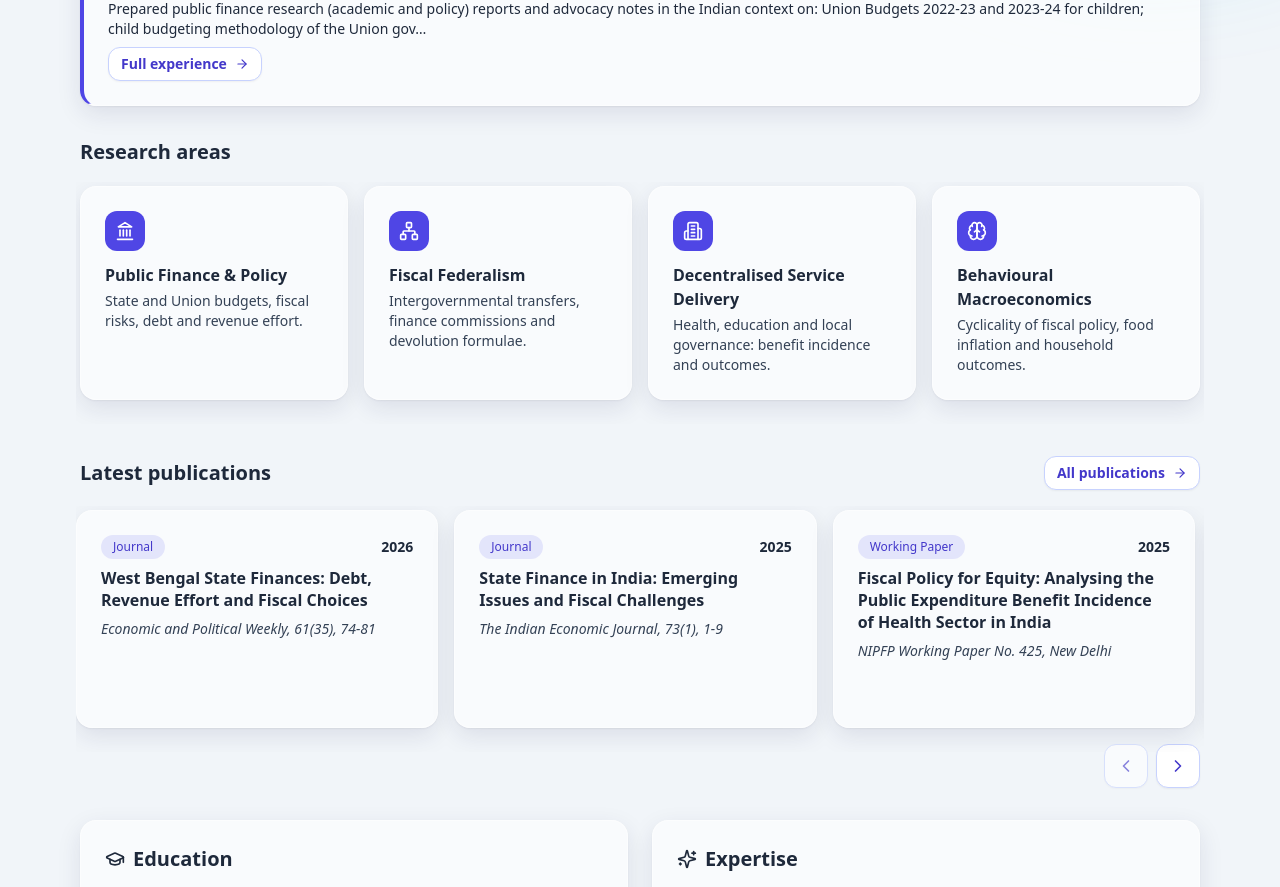
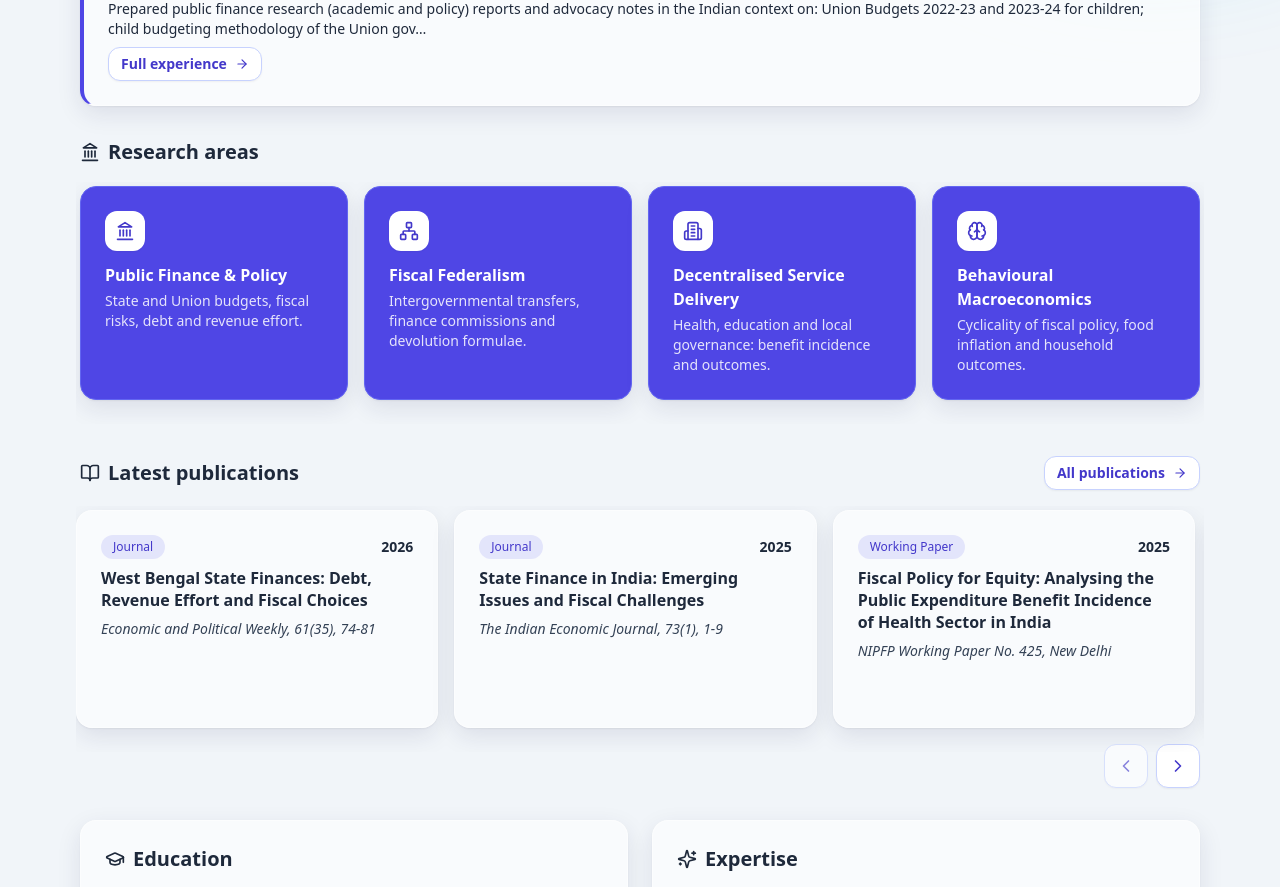
Before and after one commit to Harshmalik017/KB-Portfolio, a Next.js app: page / in a window 1280 px wide. Shown: the part 1020-1907 px from the top of the page. Built offline with nearby package versions, Linux system fonts and the light colour scheme; no server answers.

Commit message:
Style research cards and section headings
Co-authored-by: Copilot App <223556219+Copilot@users.noreply.github.com>

```diff
--- a/src/app/contact/page.tsx
+++ b/src/app/contact/page.tsx
@@ -1,4 +1,4 @@
-import { Linkedin, Mail, MapPin, Send } from "lucide-react";
+import { Linkedin, Mail, MapPin, MessageSquare, Send } from "lucide-react";
 import PageHeading from "@/components/PageHeading";
 import GlassCard from "@/components/GlassCard";
 import CopyEmail from "@/components/CopyEmail";
@@ -44,7 +44,10 @@ export default function Contact() {
         ))}
       </div>
       <GlassCard className="mt-6">
-        <h2 className="mb-4 text-xl font-semibold">Send a message</h2>
+        <h2 className="mb-4 flex items-center gap-2 text-xl font-semibold">
+          <MessageSquare size={20} aria-hidden />
+          Send a message
+        </h2>
         <ContactForm email={profile.email} />
       </GlassCard>
     </>
--- a/src/app/experience/page.tsx
+++ b/src/app/experience/page.tsx
@@ -1,4 +1,4 @@
-import { Briefcase } from "lucide-react";
+import { Briefcase, ClipboardList } from "lucide-react";
 import PageHeading from "@/components/PageHeading";
 import TimelineItem from "@/components/TimelineItem";
 import GlassCard from "@/components/GlassCard";
@@ -13,7 +13,10 @@ export default function Experience() {
           <TimelineItem key={j.role + j.period} job={j} />
         ))}
       </div>
-      <h2 className="mb-4 mt-12 text-xl font-semibold">Short-term research consultancy</h2>
+      <h2 className="mb-4 mt-12 flex items-center gap-2 text-xl font-semibold">
+        <ClipboardList size={20} aria-hidden />
+        Short-term research consultancy
+      </h2>
       <div className="grid gap-4 sm:grid-cols-2">
         {consultancies.map((c) => (
           <GlassCard key={c.org} interactive>
--- a/src/app/page.tsx
+++ b/src/app/page.tsx
@@ -2,6 +2,7 @@ import Image from "next/image";
 import {
   ArrowRight,
   Brain,
+  BookOpen,
   Building2,
   Download,
   FileX,
@@ -98,19 +99,24 @@ export default function Home() {
       )}
 
       <section aria-labelledby="areas">
-        <h2 id="areas" className="mb-4 text-xl font-semibold">
+        <h2 id="areas" className="mb-4 flex items-center gap-2 text-xl font-semibold">
+          <Landmark size={20} aria-hidden />
           Research areas
         </h2>
         <Carousel label="Research areas" itemClass="w-[80%] sm:w-[calc(50%-8px)] lg:w-[calc(25%-12px)]">
           {profile.researchAreas.map((a, i) => {
             const Icon = areaIcons[i];
             return (
-              <GlassCard key={a.title} interactive>
-                <span className="mb-3 grid h-10 w-10 place-items-center rounded-xl bg-brand-600 text-white">
+              <GlassCard
+                key={a.title}
+                interactive
+                className="!border-brand-500 !bg-brand-600 text-white"
+              >
+                <span className="mb-3 grid h-10 w-10 place-items-center rounded-xl bg-white text-brand-700 shadow-sm">
                   <Icon size={20} />
                 </span>
                 <h3 className="font-semibold">{a.title}</h3>
-                <p className="mt-1 text-sm text-slate-700 dark:text-slate-300">{a.text}</p>
+                <p className="mt-1 text-sm text-white/85">{a.text}</p>
               </GlassCard>
             );
           })}
@@ -119,7 +125,8 @@ export default function Home() {
 
       <section aria-labelledby="latest">
         <div className="mb-4 flex items-center justify-between gap-3">
-          <h2 id="latest" className="text-xl font-semibold">
+          <h2 id="latest" className="flex items-center gap-2 text-xl font-semibold">
+            <BookOpen size={20} aria-hidden />
             Latest publications
           </h2>
           <Button href="/publications" variant="secondary" size="sm">
@@ -143,7 +150,7 @@ export default function Home() {
       <div className="grid gap-6 lg:grid-cols-2">
         <GlassCard>
           <h2 className="mb-4 flex items-center gap-2 text-xl font-semibold">
-            <GraduationCap size={20} /> Education
+            <GraduationCap size={20} aria-hidden /> Education
           </h2>
           <ul className="space-y-4">
             {profile.education.map((e) => (
@@ -158,7 +165,7 @@ export default function Home() {
         </GlassCard>
         <GlassCard>
           <h2 className="mb-4 flex items-center gap-2 text-xl font-semibold">
-            <Sparkles size={20} /> Expertise
+            <Sparkles size={20} aria-hidden /> Expertise
           </h2>
           <div className="flex flex-wrap gap-2">
             {profile.skills.map((s) => (
--- a/src/components/PublicationList.tsx
+++ b/src/components/PublicationList.tsx
@@ -1,6 +1,6 @@
 "use client";
 import { useMemo, useState } from "react";
-import { ExternalLink, Search, SearchX } from "lucide-react";
+import { CalendarDays, ExternalLink, FileText, Search, SearchX } from "lucide-react";
 import GlassCard from "./GlassCard";
 import Badge from "./Badge";
 import Button from "./Button";
@@ -80,7 +80,10 @@ export default function PublicationList() {
       {list.map((p, i) => (
         <div key={p.title}>
           {(i === 0 || groupKey(list[i - 1]) !== groupKey(p)) && (
-            <h2 className="mb-3 mt-6 text-lg font-bold text-brand-700 dark:text-brand-300">{groupKey(p)}</h2>
+            <h2 className="mb-3 mt-6 flex items-center gap-2 text-lg font-bold text-brand-700 dark:text-brand-300">
+              {sort === "type" ? <FileText size={18} aria-hidden /> : <CalendarDays size={18} aria-hidden />}
+              {groupKey(p)}
+            </h2>
           )}
           <GlassCard as="article" interactive className="mb-3 flex flex-col gap-2">
             <div className="flex items-center justify-between">
```
